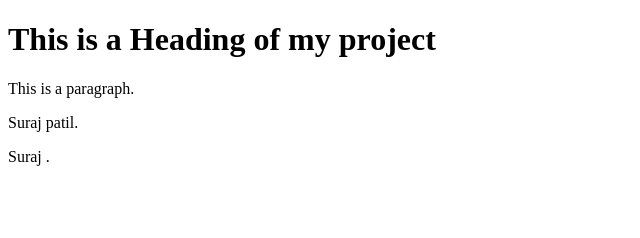
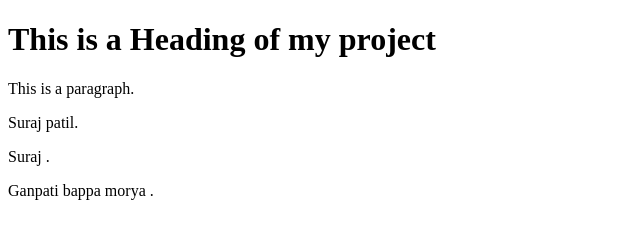
Before and after one commit to SurazA852456/mysuraz-repo, a plain HTML site: page index.html in a window 1280 px wide. Shown: the whole page, without its empty margins (0-640 px from the left). Drawn offline with Linux system fonts and the light colour scheme.

Commit message:
updated indexfile

```diff
--- a/index.html
+++ b/index.html
@@ -9,6 +9,7 @@
 <p>This is a paragraph.</p>
 <p>Suraj patil.</p>
 <p>Suraj .</p>
+<p>Ganpati bappa morya .</p>
 
 </body>
 </html>
```
